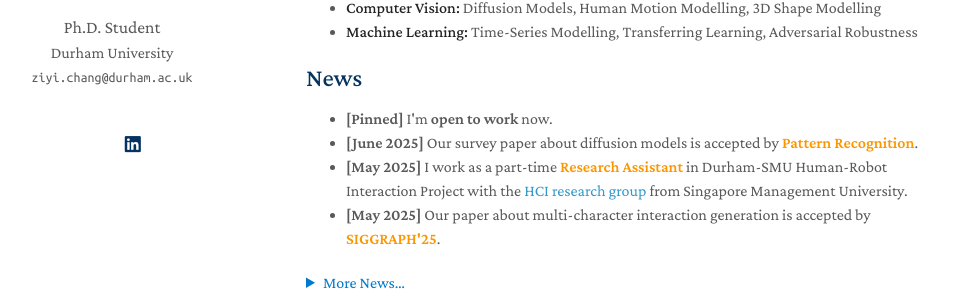
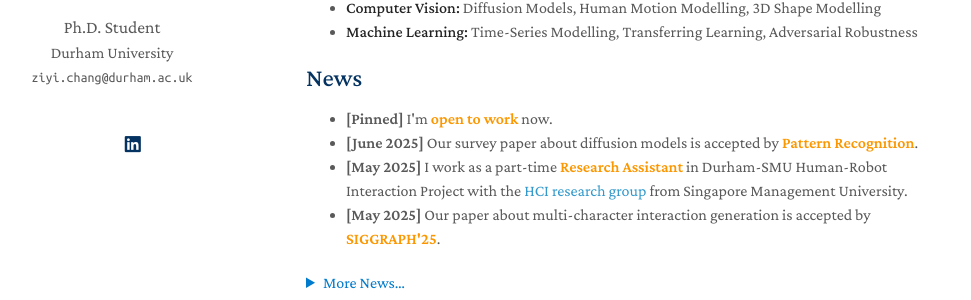
Before and after one commit to CH4N9ZY/ch4n9zy.github.io, a Jekyll site: the page built from index.md, in a window 1280 px wide. Shown: the part 223-523 px from the top of the page, without its empty margins (164-1135 px from the left). Built offline with Jekyll 4.4.1, drawn with Linux system fonts in a browser that asks for light colours; a style sheet for code colours, icons or effects is not loaded; our own code applies the rules of GitHub Pages for plain Markdown files.

Commit message:
20250609

```diff
--- a/index.md
+++ b/index.md
@@ -15,7 +15,7 @@
 ## News
 
 <ul>
-  <li><b>[Pinned]</b> I'm <b>open to work</b> now.</li>
+  <li><b>[Pinned]</b> I'm <a style="color: rgb(252, 151, 0)"><b>open to work</b></a> now.</li>
   <li><b>[June 2025]</b> Our survey paper about diffusion models is accepted by <a style="color: rgb(252, 151, 0)"><b>Pattern Recognition</b></a>.</li>
   <li><b>[May 2025]</b> I work as a part-time <a style="color: rgb(252, 151, 0)"><b>Research Assistant</b></a> in Durham-SMU Human-Robot Interaction Project with the <a href="https://smuhci.com/" target="_blank">HCI research group</a> from Singapore Management University.</li>
   <li><b>[May 2025]</b> Our paper about multi-character interaction generation is accepted by <a style="color: rgb(252, 151, 0)"><b>SIGGRAPH'25</b></a>.</li>
@@ -34,7 +34,7 @@
   <!-- <ul style="list-style:none; margin:0; padding:0;"> -->
     <!-- <li><a style="color: rgb(252, 0, 0)">04/2025</a> I gave a presentation at <i>Renmin University of China.</li> -->
     <li><b>[Oct. 2024]</b> I am involved in the teaching of Data Science as Demonstrator.</li>
-    <li><b>[Oct. 2023]</b> I am involved in the teaching of <i>Data Analytics in Action</i> and <i>Learning from Data</i> as Demonstrator.</li>
+    <li><b>[Oct. 2023]</b> I am involved in the teaching of Data Analytics in Action and Learning from Data as Demonstrator.</li>
     <li><b>[July 2023]</b> Our paper about adversarial attack against human action recognition is accepted by <a style="color: rgb(252, 151, 0)"><b>ICCV'23</b></a>.</li>
     <li><b>[Apr. 2023]</b> I start to co-supervise a PhD student with <a href="https://hubertshum.com/" target="_blank">Prof. Hubert P. H. Shum</a>.</li>
     <li><b>[Dec. 2022]</b> Our paper about stylized motion generation with diffusio models is accepted by <a style="color: rgb(252, 151, 0)"><b>GRAPP'23</b></a>.</li>
```
